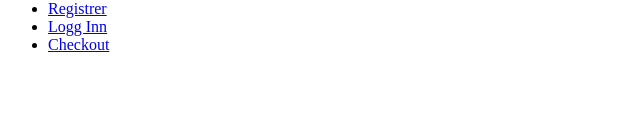
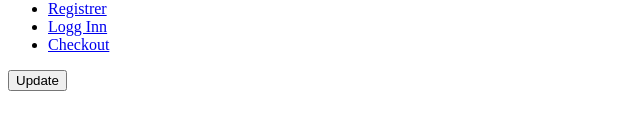
Before and after one commit to davemarong/JTI-Online-Course, a Next.js app: page /kurs in a window 1280 px wide. Shown: the part 170-300 px from the top of the page, without its empty margins (0-640 px from the left). Built offline with nearby package versions, Linux system fonts and the light colour scheme.

Commit message:
Create completed Stripe implement

```diff
--- a/pages/_app.js
+++ b/pages/_app.js
@@ -3,6 +3,7 @@ import { useState } from "react";
 function MyApp({ Component, pageProps }) {
   const [jwt, setJwt] = useState("No info");
   const [isLogged, setIsLogged] = useState(false);
+  const [paid, setPaid] = useState(false);
 
   return (
     <Component
@@ -11,6 +12,8 @@ function MyApp({ Component, pageProps }) {
       setJwt={setJwt}
       isLogged={isLogged}
       setIsLogged={setIsLogged}
+      paid={paid}
+      setPaid={setPaid}
     />
   );
 }
--- a/pages/kurs.js
+++ b/pages/kurs.js
@@ -1,11 +1,28 @@
 import React from "react";
 import Nav from "../src/components/Nav/Nav";
-
-export default function kurs() {
+import axios from "axios";
+export default function kurs({ jwt }) {
+  const update = () => {
+    axios
+      .put("http://localhost:1337/users-permissions/roles/Paid", {
+        headers: {
+          Authorization: `Bearer ${jwt}`,
+        },
+      })
+      .then((response) => {
+        // Handle success.
+        console.log("Data: ", response.data);
+      })
+      .catch((error) => {
+        // Handle error.
+        console.log("An error occurred:", error.response);
+      });
+  };
   return (
     <div>
       <h1>Kurs</h1>
       <Nav />
+      <button onClick={update}>Update</button>
     </div>
   );
 }
--- a/src/components/Register/useRegister.js
+++ /dev/null
@@ -1,5 +0,0 @@
-import React from "react";
-
-export default function useRegister() {
-  return <div></div>;
-}
```
Also changed, not shown: pages/checkout.js (+20 -2 lines).
